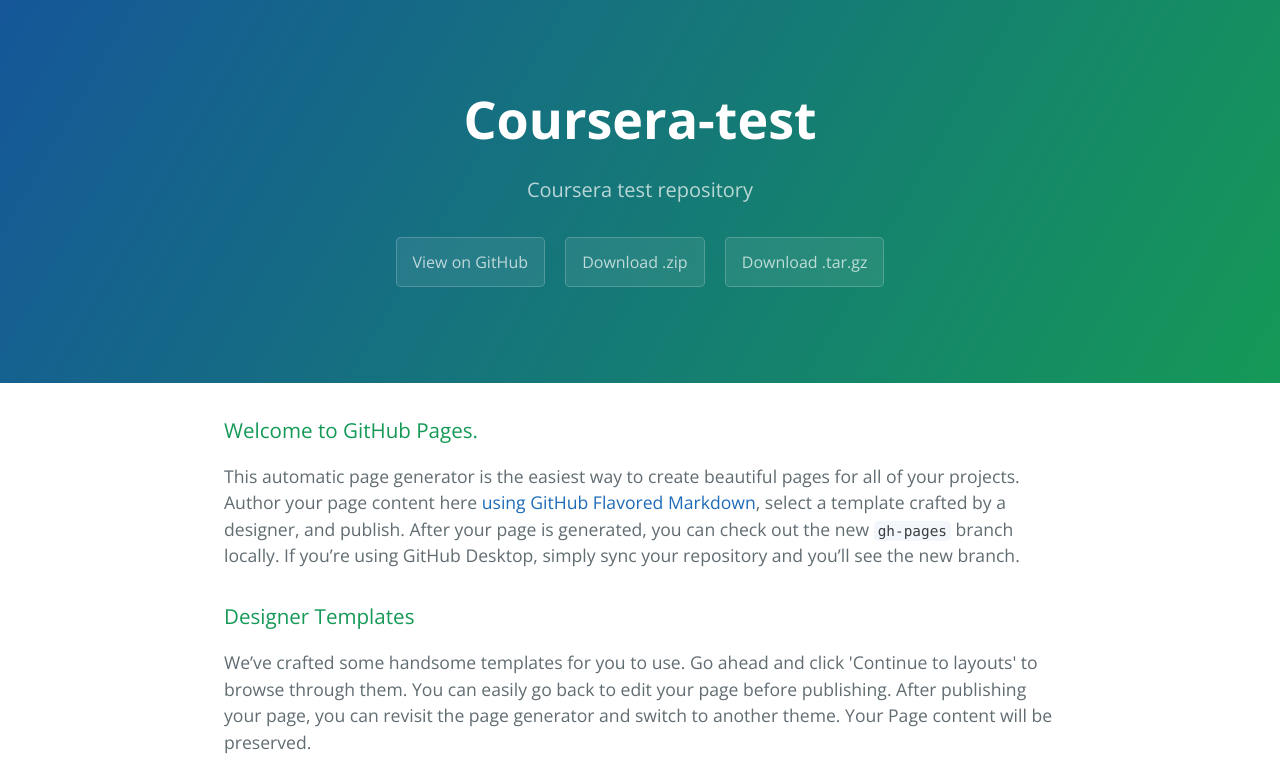
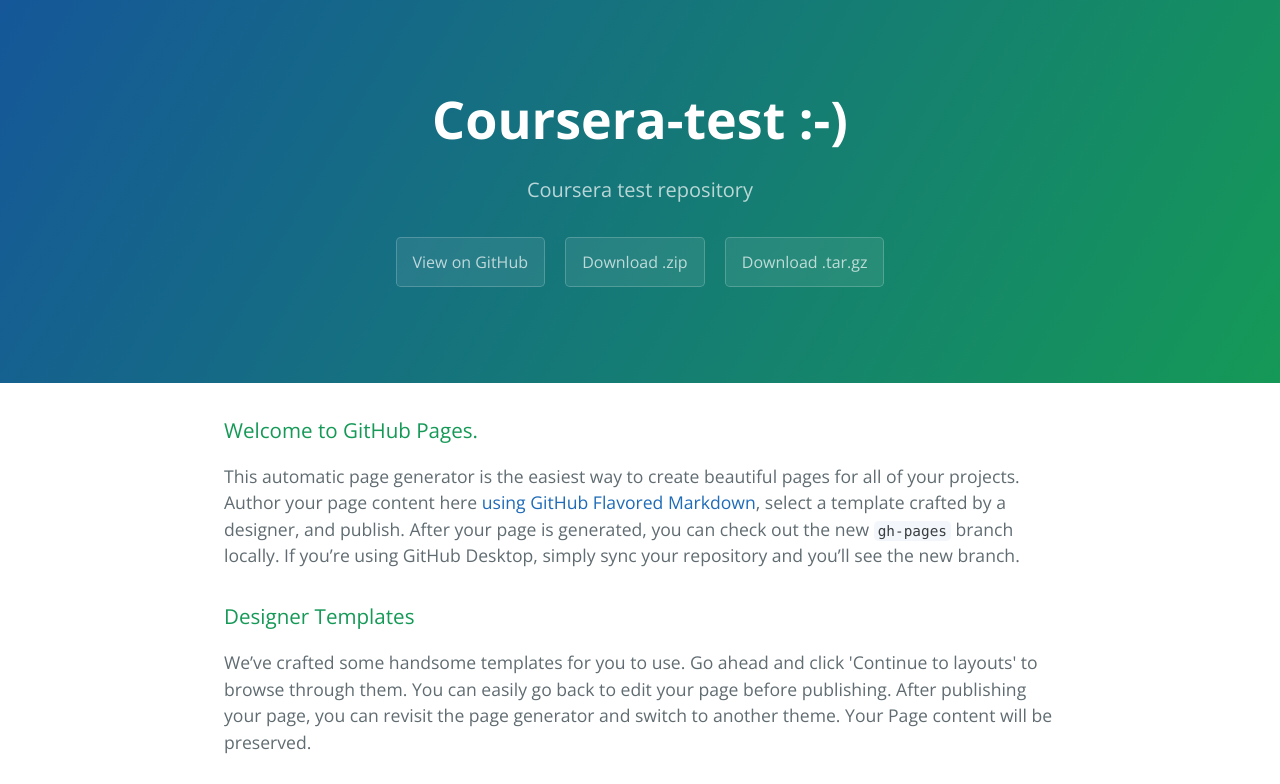
Before and after one commit to chrgiles/coursera-test, a plain HTML site: page index.html in a window 1280 px wide. Shown: the top 784 px of the page. Drawn offline with nearby package versions, Linux system fonts and the light colour scheme.

Commit message:
second test

```diff
--- a/index.html
+++ b/index.html
@@ -11,7 +11,7 @@
   </head>
   <body>
     <section class="page-header">
-      <h1 class="project-name">Coursera-test</h1>
+      <h1 class="project-name">Coursera-test :-) </h1>
       <h2 class="project-tagline">Coursera test repository</h2>
       <a href="https://github.com/chrgiles/coursera-test" class="btn">View on GitHub</a>
       <a href="https://github.com/chrgiles/coursera-test/zipball/master" class="btn">Download .zip</a>
```
